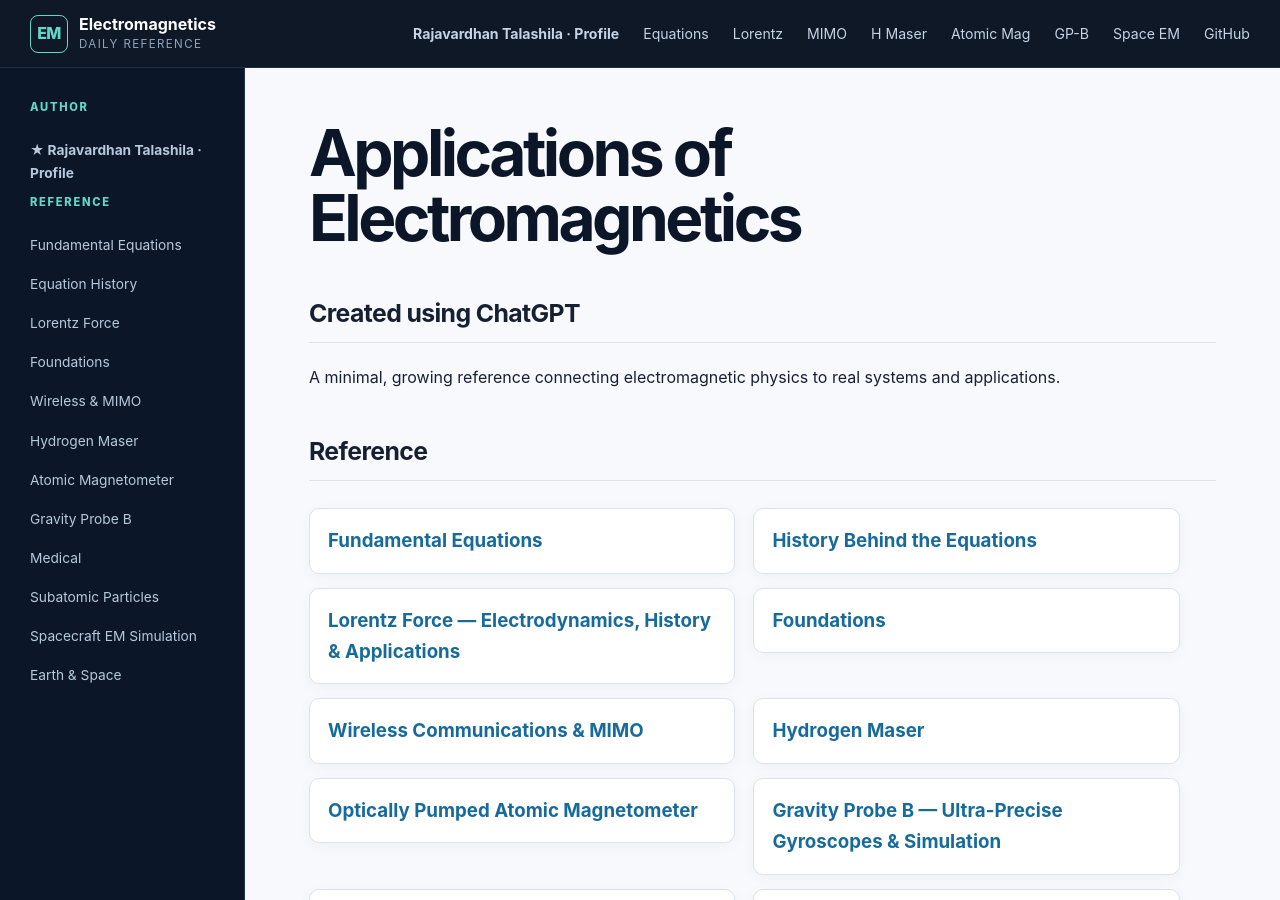
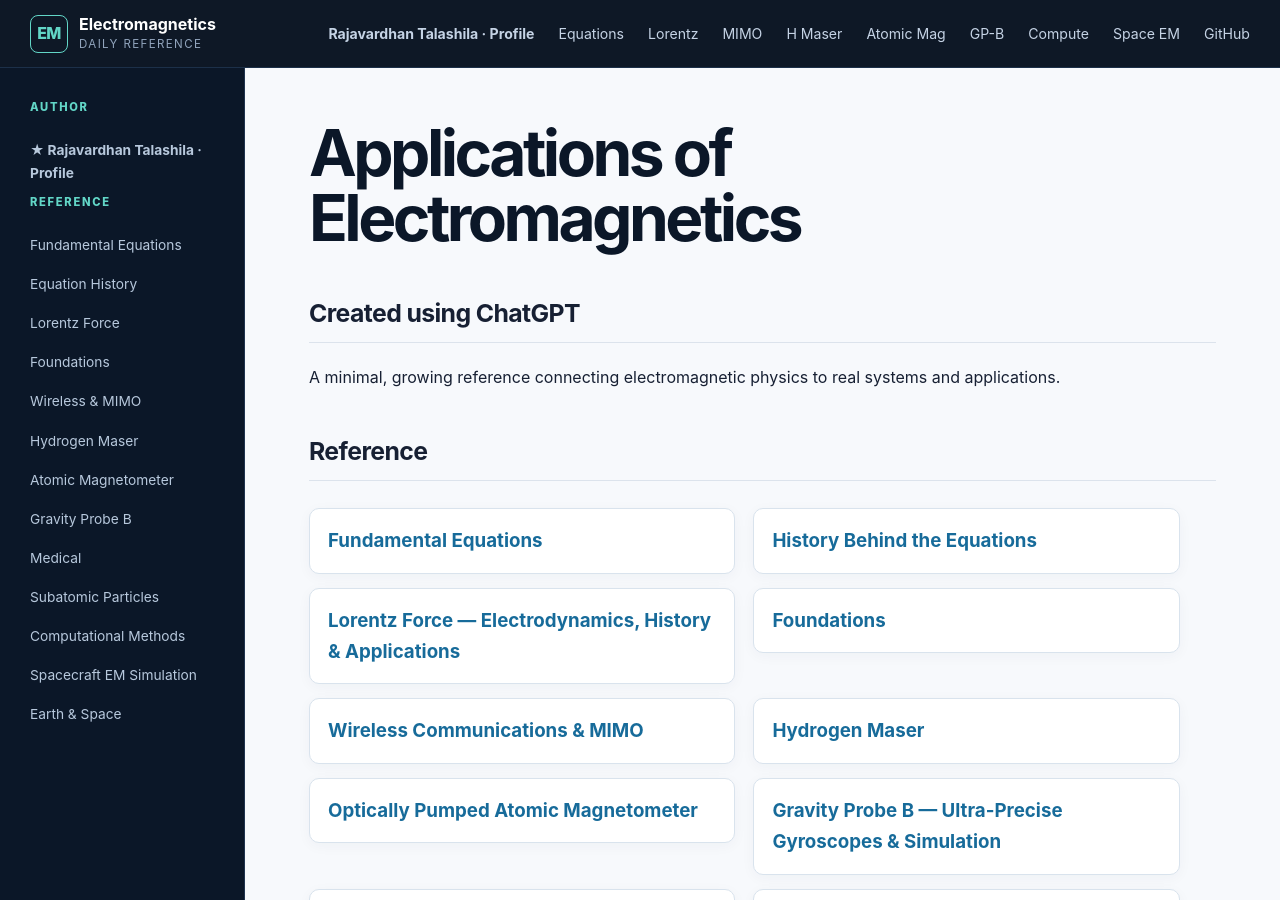
Before and after one commit to RajavardhanT/Electromagnetics_Applications, a Jekyll site: the page built from index.md, in a window 1280 px wide and 900 px high. Built offline with Jekyll 4.4.1, drawn with Linux system fonts in a browser that asks for light colours.

Commit message:
Add computational methods navigation

```diff
--- a/_layouts/default.html
+++ b/_layouts/default.html
@@ -23,6 +23,7 @@
       <a href="{{ '/hydrogen-maser/' | relative_url }}">H Maser</a>
       <a href="{{ '/atomic-magnetometer/' | relative_url }}">Atomic Mag</a>
       <a href="{{ '/gravity-probe-b/' | relative_url }}">GP-B</a>
+      <a href="{{ '/computational-methods/' | relative_url }}">Compute</a>
       <a href="{{ '/computational-em/' | relative_url }}">Space EM</a>
       <a href="https://github.com/RajavardhanT/Electromagnetics_Applications">GitHub</a>
     </nav>
@@ -44,6 +45,7 @@
       <a href="{{ '/gravity-probe-b/' | relative_url }}">Gravity Probe B</a>
       <a href="{{ '/medical/' | relative_url }}">Medical</a>
       <a href="{{ '/subatomic-particles/' | relative_url }}">Subatomic Particles</a>
+      <a href="{{ '/computational-methods/' | relative_url }}">Computational Methods</a>
       <a href="{{ '/computational-em/' | relative_url }}">Spacecraft EM Simulation</a>
       <a href="{{ '/earth-space/chandler-wobble-vlbi.html' | relative_url }}">Earth & Space</a>
     </aside>
```
